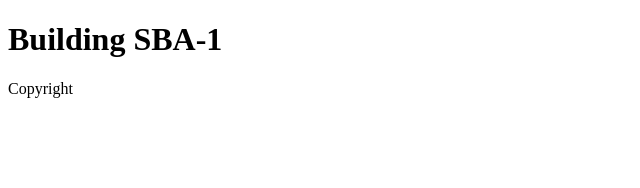
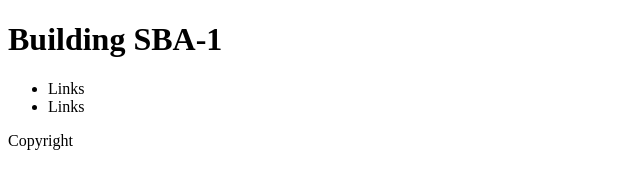
Before and after one commit to harmankaur191/Version-control-sba1, a plain HTML site: page index.html in a window 1280 px wide. Shown: the whole page, without its empty margins (0-640 px from the left). Drawn offline with Linux system fonts and the light colour scheme.

Commit message:
Added navigation bar to index.html

```diff
--- a/index.html
+++ b/index.html
@@ -7,6 +7,12 @@
 </head>
 <body>
     <header><h1> Building SBA-1</h1></header>
+    <nav>
+        <ul>
+            <li>Links</li>
+             <li>Links</li>
+        </ul>
+    </nav>
     <Footer>Copyright</Footer>
 </body>
 </html>
```
